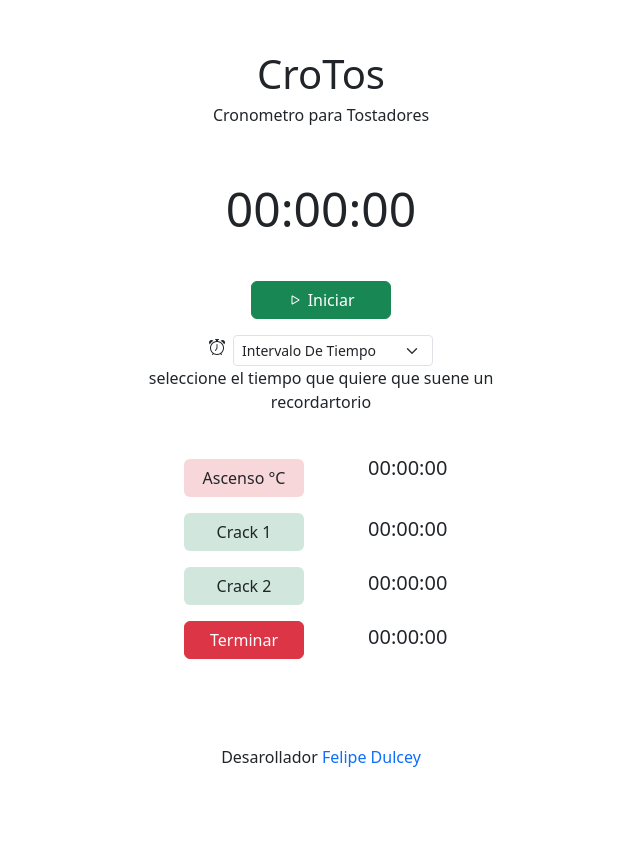
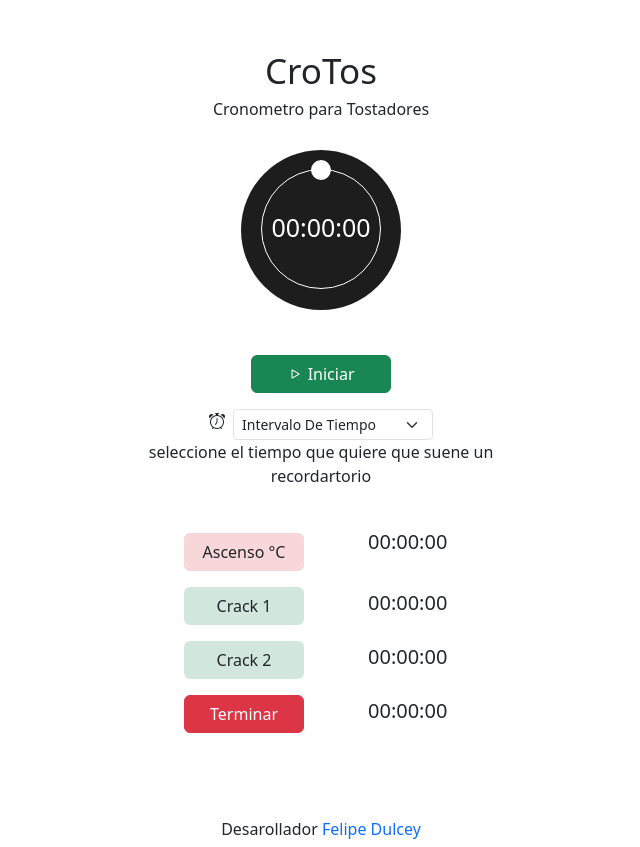
Before and after one commit to Fdulcey19/CroTos, a website: page index.html in a window 1280 px wide. Shown: the whole page, without its empty margins (319-959 px from the left). Before the commit the page ends 800 px from the top, so only its background shows below. Drawn offline with nearby package versions, Linux system fonts and the light colour scheme; some packages are replaced by stand-ins of ours; a script that the page names is missing.

Commit message:
arreglos en el circulo y rotacion

```diff
--- a/index.html
+++ b/index.html
@@ -17,16 +17,57 @@
         a {
             text-decoration: none;
         }
-
+        h1{
+            font-size: 35px;
+        }
         .container {
             text-align: center;
             margin-top: 50px;
             width: 400px;
+            height: 750px;
+            position: relative;
+        }
+        .circle{
+            border-radius: 50%;
+            width: 120px;
+            height: 120px;
+            border: 1px solid #fff;
+            color: #fff;
+            margin: 50px auto;
+            display: flex;
+            justify-content: center;
+            align-items: center;
+        }
+        .circle::before{
+            content: '';
+            border-radius: 50%;
+            z-index: -1;
+            position: absolute;
+            width: 160px;
+            height: 160px;
+            left: calc(200px - 80px);
+            top: calc(180px - 80px);
+            background-color: #1d1d1d;
+        }
+        .seconds-sphere{
+            position: absolute;
+            width: 20px;
+            height: 20px;
+            border-radius: 50%;
+            background-color: #fff;
+            left: calc(200px - 10px);
+            top: calc(180px - 10px);
+            animation: rotacion 60s linear infinite;
+            animation-play-state: paused;
         }
 
+        @keyframes rotacion {
+            from {transform: rotate(-90deg) translate(60px);}
+            to{transform: rotate(270deg) translate(60px);}
+        }
         .display {
-            font-size: 48px;
-            margin-bottom: 20px;
+            font-size: 25px;
+            margin-bottom: 50px;
         }
 
         .btn-container {
@@ -60,7 +101,7 @@
         }
 
         .footer {
-            margin-top: 80px;
+            margin-top: 20px;
         }
 
         .controladores {
@@ -89,7 +130,11 @@
     <div class="container">
         <h1>CroTos</h1>
         <h6>Cronometro para Tostadores</h6>
-        <div class="display mt-5" id="display">00:00:00</div>
+        <div class="circle">
+            <div class="display mt-5" id="display">00:00:00</div>
+
+        </div>
+        <div class="seconds-sphere" id="seconds-sphere"></div>
 
         <div class="d-flex align-items-center flex-column container-controladores">
             <button class="btn btn-success controladores mt-3" id="startStopBtn"><i class="bi bi-play"></i>
--- a/js/app.js
+++ b/js/app.js
@@ -2,7 +2,7 @@ let timerInterval;
 let startTime;
 let running = false;
 let interval;
-
+let secondsSphere = document.getElementById("seconds-sphere")
 function formatTime(milliseconds) {
   const totalSeconds = Math.floor(milliseconds / 1000);
   const hours = Math.floor(totalSeconds / 3600);
@@ -30,7 +30,7 @@ function startStopTimer() {
       icon: "error",
       title: "Error",
       text: "Por favor, seleccione un intervalo de tiempo antes de iniciar el cronómetro.",
-      timer: 3000, // Duración del mensaje en milisegundos (2 segundos en este caso)
+      timer: 2000, // Duración del mensaje en milisegundos (2 segundos en este caso)
       timerProgressBar: true,
       showConfirmButton: false
     });
@@ -40,6 +40,8 @@ function startStopTimer() {
   if (running) {
     clearInterval(timerInterval);
   } else {
+    secondsSphere.style.animation = ' rotacion 60s linear infinite'
+    secondsSphere.style.animationPlayState = 'running'
     startTime = new Date().getTime();
     timerInterval = setInterval(updateDisplay, 1000);
   }
@@ -62,6 +64,9 @@ function resetTimer() {
   clearInterval(alertInterval);
   startStopBtn.style.display = "inline-block";
   resetBtn.style.display = "none";
+  secondsSphere.style.transform = ' rotate(-90deg) translate(60px)';
+secondsSphere.style.animation = 'none';
+
   document.getElementById("intervalo").style.display = "inline-block"
   running = false;
 }
@@ -102,6 +107,7 @@ function finaltimer() {
   }
   if (!running) {
     clearInterval(alertInterval);
+    secondsSphere.style.animationPlayState = 'paused'
     resetBtn.style.display = "inline-block";
   }
 }
```
